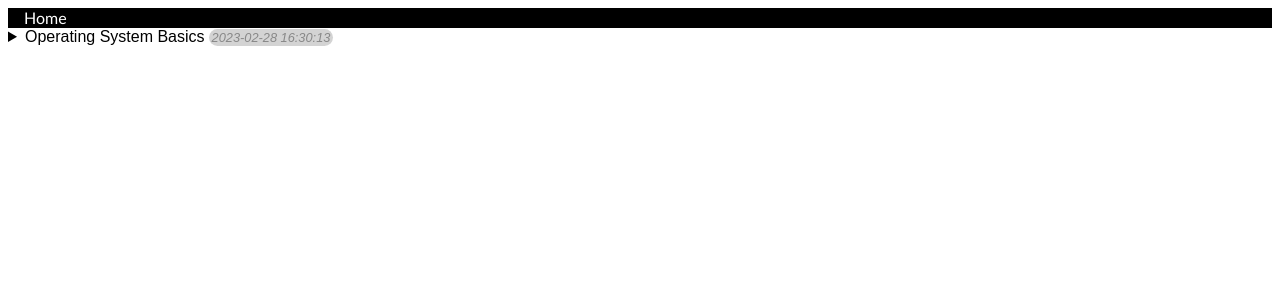
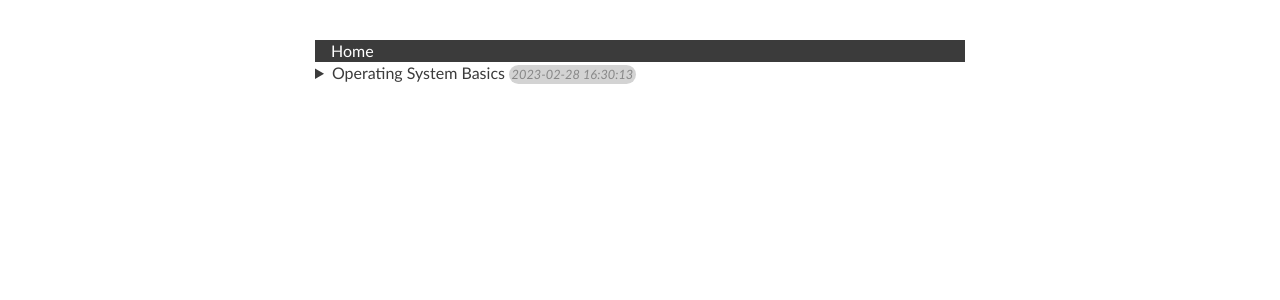
Before and after one commit to bencejdanko/azure-.me, a Flask app: page / in a window 1280 px wide. Shown: the top 300 px of the page. Run offline with Flask 2, Linux system fonts and the light colour scheme; data comes from the database, SQL or seed files in the repository; both versions use the stored data as it was after the commit.

Commit message:
Added and formatted a post

```diff
--- a/static/styles.css
+++ b/static/styles.css
@@ -19,57 +19,14 @@ mark {
     border-radius: 10px;
 }
 
-code {
-    font-family: Consolas, "Liberation Mono", Menlo, Courier, monospace;
-    font-size: 12px;
-    background-color: #f9f2f4;
-    border: 1px solid #eee;
-    color: #000000;
-    display: block;
-    margin: 0.5em 0;
-    padding: 0.5em 0.6em;
-    white-space: pre;
-    word-spacing: normal;
-    word-break: normal;
-    word-wrap: normal;
-    line-height: 1.45;
-    tab-size: 4;
-    hyphens: none;
-}
-
-ol {
-    color : #000000;
-
-}
-
 body {
-    font-family : Calibri, Candara, Segoe, "Segoe UI", Optima, Arial, sans-serif;
-    background-color: #ffffff;
-    font-family: sans-serif;
-}
-
-h1 {
-    font-family : Calibri, Candara, Segoe, "Segoe UI", Optima, Arial, sans-serif;
-    font-size: 17px;
-    color: #000000;
-}
-
-h2 {
-    font-size : 16px;
-    font-family : Calibri, Candara, Segoe, "Segoe UI", Optima, Arial, sans-serif;
-    color: #000000;
-}
-
-h3 {
-    font-size : 15px;
-    font-family : Calibri, Candara, Segoe, "Segoe UI", Optima, Arial, sans-serif;
-    color: #000000;
-}
-
-p {
-    font-family : Calibri, Candara, Segoe, "Segoe UI", Optima, Arial, sans-serif;
-    color: #000000;
-    line-height: 10%;
+    font-family : Calibri;
+    margin: 40px auto;
+    max-width: 650px;
+    line-height: 1.4em;
+    font-size:16px;
+    color: #3b3b3b;
+    padding: 0;
 }
 
 ul {
@@ -78,15 +35,15 @@ ul {
     padding: 0;
     overflow: hidden;
     color : #ffffff;
-    background-color: #000000;
+    background-color: #3b3b3b;
 }
 
 li a {
-    font-family : Calibri, Candara, Segoe, "Segoe UI", Optima, Arial, sans-serif;
+    font-family : Calibri;
     font-weight: normal;
     display: inline;
     display: block;
-    color: #000000;
+    color: #ffffff;
     text-align: center;
     padding: 14px 16px;
     text-decoration: none;
@@ -94,7 +51,7 @@ li a {
 }
 
 b {
-    font-family : Calibri, Candara, Segoe, "Segoe UI", Optima, Arial, sans-serif;
+    font-family : Calibri;
     font-weight: lighter;
     color: #ffffff;
 }
```
Also changed, not shown: database.db, 2 other files.
